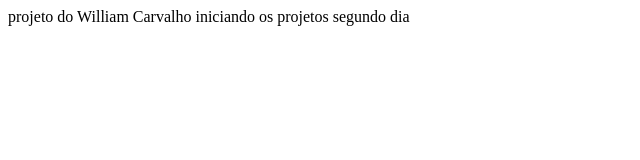
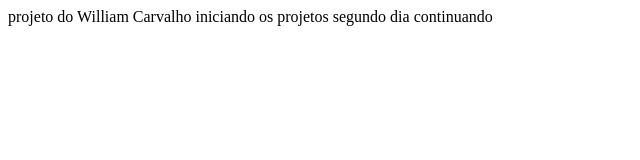
Before and after one commit to william2305-d/meu-site, a plain HTML site: page index.html in a window 1280 px wide. Shown: the full height of the page, 0-640 px from the left. Drawn offline with Linux system fonts and the light colour scheme.

Commit message:
acrescentando uma linha

```diff
--- a/index.html
+++ b/index.html
@@ -5,5 +5,6 @@
 		projeto do William Carvalho
 		iniciando os projetos
 		segundo dia
+        continuando
 	</body>
 </html>
```
